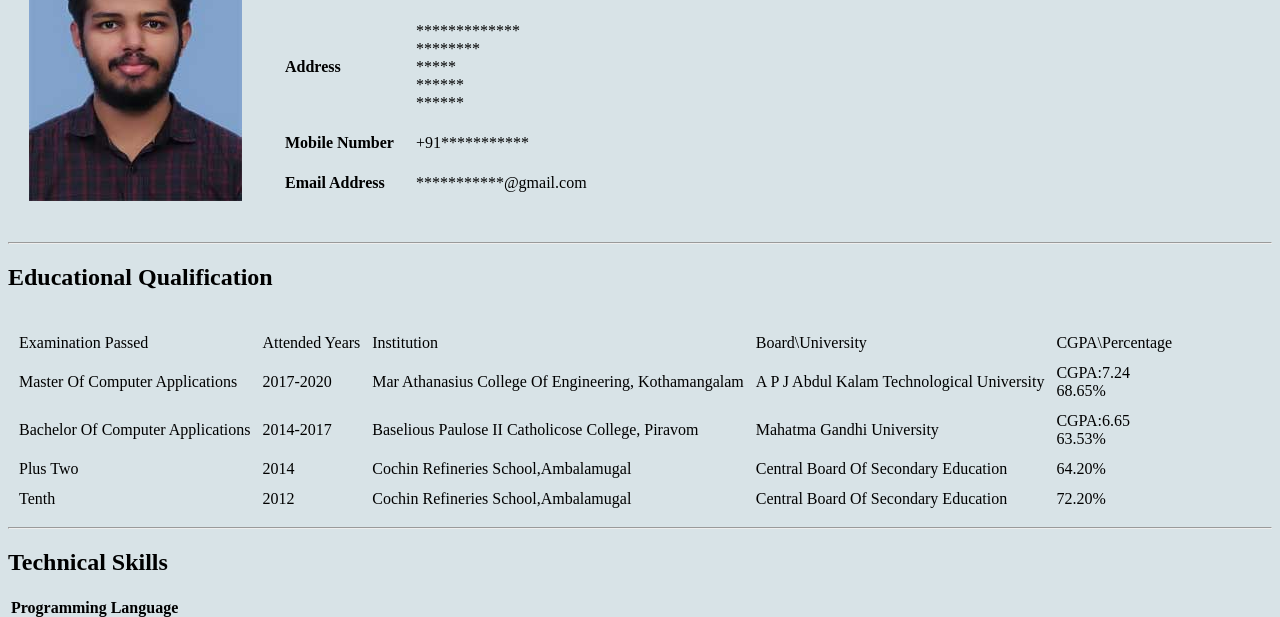
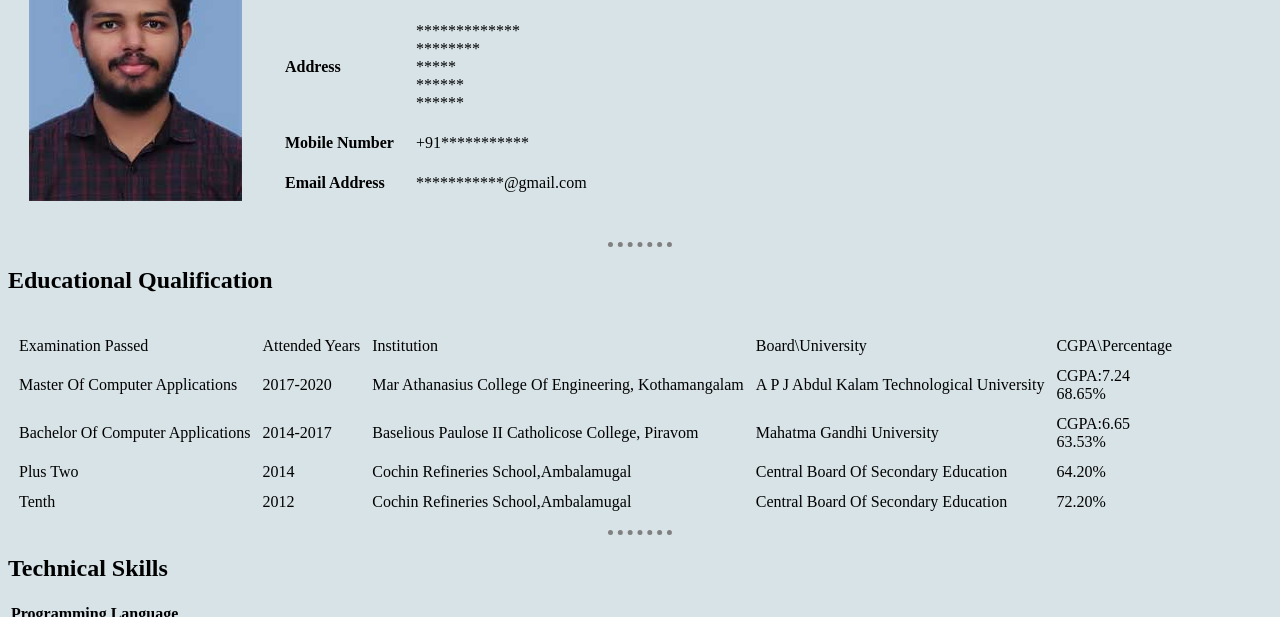
Before and after one commit to MarcsPaul/web_dev_msp, a plain HTML site: page index.html in a window 1280 px wide. Shown: the part 108-725 px from the top of the page. Drawn offline with Linux system fonts and the light colour scheme.

Commit message:
internal css

```diff
--- a/index.html
+++ b/index.html
@@ -3,8 +3,21 @@
   <head>
     <meta charset="utf-8">
     <title>My Personal Site</title>
+<style>
+  body{
+    background-color: #d8e3e7;
+  }
+  hr {
+    border-color: grey;
+    border-style: none;
+    border-top-style: dotted;
+    border-width: 5px;
+    width: 5%
+  }
+</style>
+
   </head>
-  <body style="background-color: #d8e3e7">
+  <body>
     <table cellspacing="20">
       <tr>
         <td><img src="Marcs.jpg"></td>
```
